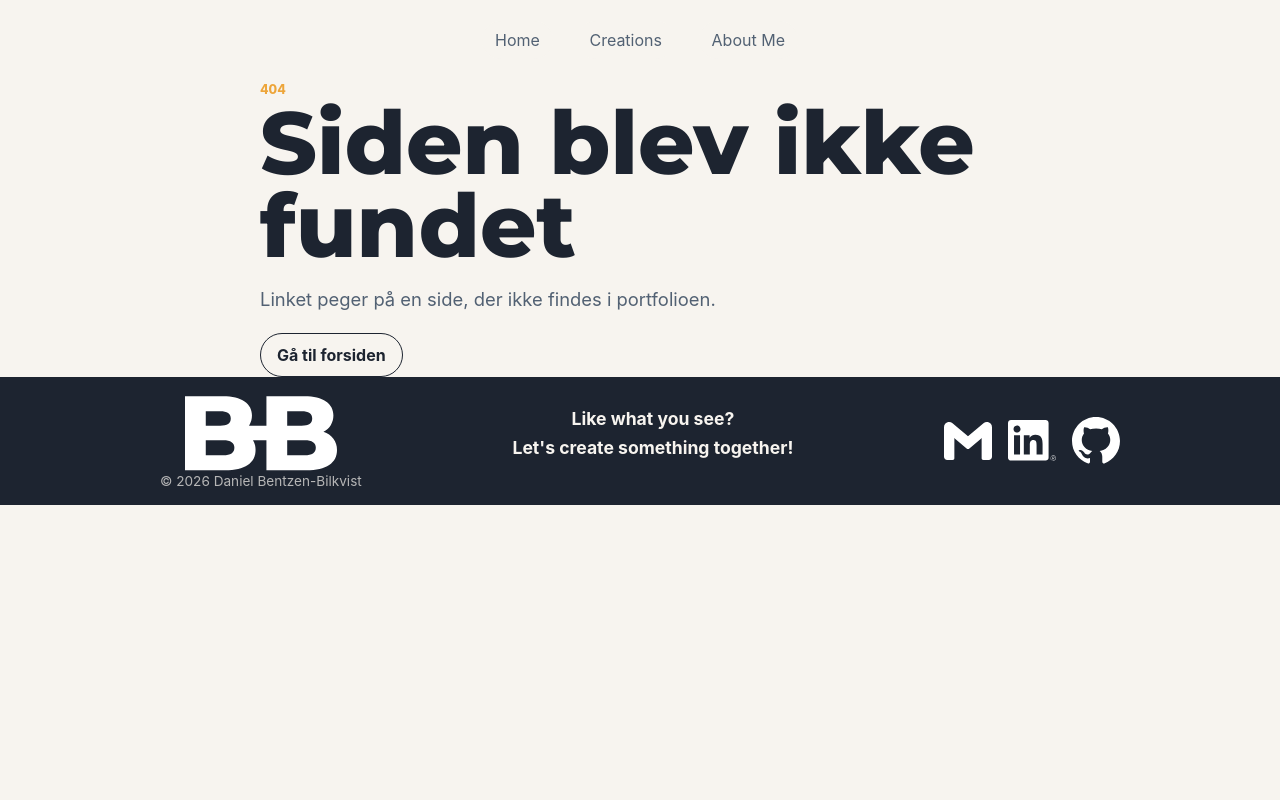
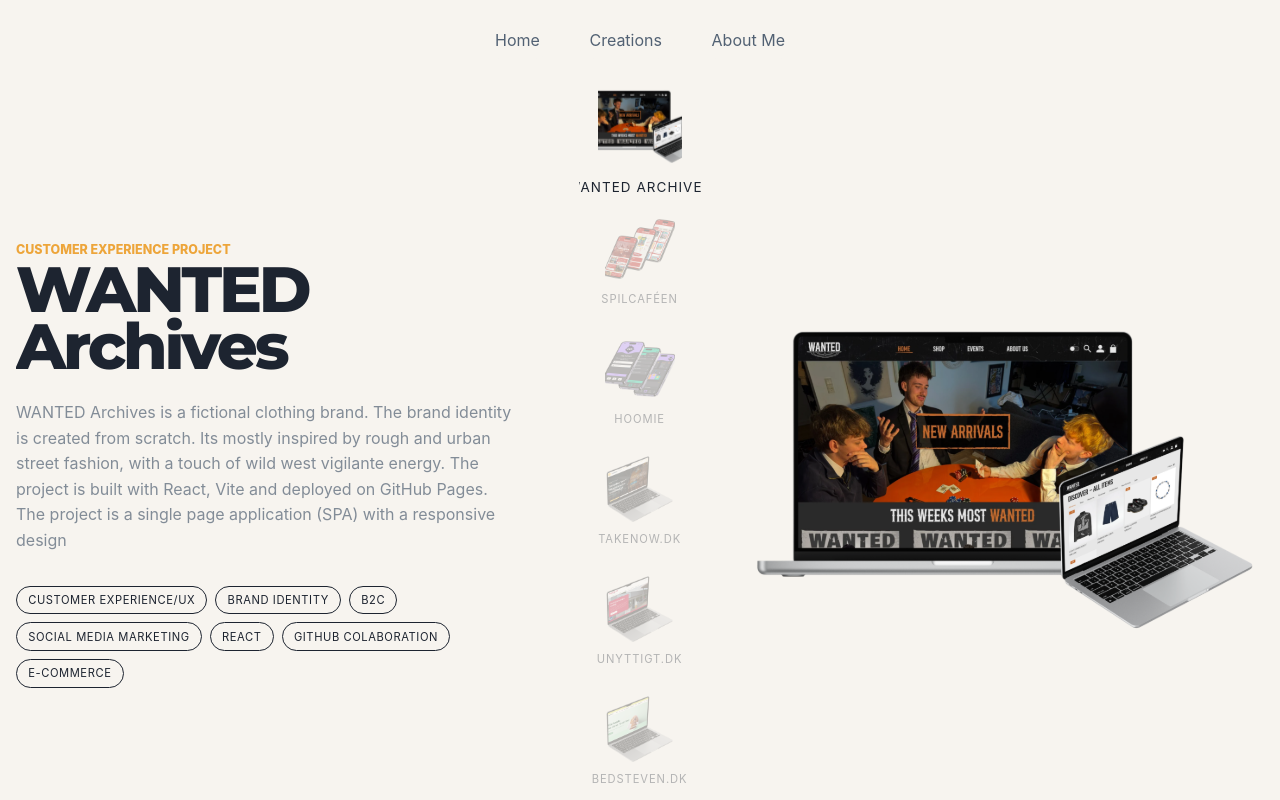
Before and after one commit to danielbilkvist/danielbilkvist.github.io, a React (Vite) app: page /contact in a window 1280 px wide. Shown: the top 800 px of the page. Built offline with nearby package versions, Linux system fonts and the light colour scheme; a web font is replaced by a local one.

Commit message:
Added the scroller to the unused "contactPage"

```diff
--- a/src/App.jsx
+++ b/src/App.jsx
@@ -19,7 +19,7 @@ function App() {
           <Route path="/projects" element={<ProjectsPage />} />
           <Route path="/projects/:slug" element={<ProjectPage />} />
           <Route path="/about" element={<AboutPage />} />
-          {/* <Route path="/contact" element={<ContactPage />} /> */}
+          <Route path="/contact" element={<ContactPage />} />
           <Route path="*" element={<NotFoundPage />} />
         </Routes>
       </main>
--- a/src/components/ProjectScroller.jsx
+++ b/src/components/ProjectScroller.jsx
@@ -66,7 +66,7 @@ function ProjectScroller({ projects }) {
         </ul>
       </div>
 
-      {/* MIDDLE — infinite project list */}
+      {/* MIDDLE */}
       <div className={styles.navigationColumn}>
         <div className={styles.navigationWindow}>
           <div
--- a/src/components/ProjectScroller.module.css
+++ b/src/components/ProjectScroller.module.css
@@ -45,7 +45,7 @@ justify-content: stretch;
 /* Scroll Column */
 
 .navigationColumn {
-  height: 100%;
+  height: 100vh;
 
   display: flex;
   flex-direction: column;
@@ -57,13 +57,12 @@ justify-content: stretch;
 
 .navigationWindow {
   width: 100%;
-  height: 600px;
+  height: 100%;
 
   overflow: hidden;
 
   position: relative;
 }
-
 
 .projectTrack {
   display: flex;
@@ -71,9 +70,6 @@ justify-content: stretch;
 
   transition: transform 0.45s cubic-bezier(0.65, 0, 0.35, 1);
 
-  /*
-   * Every project is exactly 120px tall.
-   */
   will-change: transform;
 }
 
@@ -111,7 +107,7 @@ justify-content: stretch;
 
 .projectItem.active {
   opacity: 1;
-  transform: scale(1.08);
+  transform: scale(1.2);
 }
 
 .thumbnail {
--- a/src/pages/ContactPage.jsx
+++ b/src/pages/ContactPage.jsx
@@ -1,18 +1,24 @@
+import ProjectScroller from "../components/ProjectScroller";
+import projects from "../data/projects";
+
 function ContactPage() {
   return (
-    <div className="page narrow">
-      <p className="eyebrow">Contact</p>
+    <div className="page">
+      <ProjectScroller projects={projects} />
+      {/* <p className="eyebrow">Contact</p>
       <h1>Lets create something together</h1>
-      <p className="lead">
-        Feel free to reach out via any of my medias!
-      </p>
+      <p className="lead">Feel free to reach out via any of my medias!</p>
 
       <ul className="contact-list">
         <li>
           <a href="mailto:dinmail@example.com">dinmail@example.com</a>
         </li>
         <li>
-          <a href="https://github.com/username" rel="noreferrer" target="_blank">
+          <a
+            href="https://github.com/username"
+            rel="noreferrer"
+            target="_blank"
+          >
             GitHub
           </a>
         </li>
@@ -21,7 +27,7 @@ function ContactPage() {
             LinkedIn
           </a>
         </li>
-      </ul>
+      </ul> */}
     </div>
   );
 }
```
